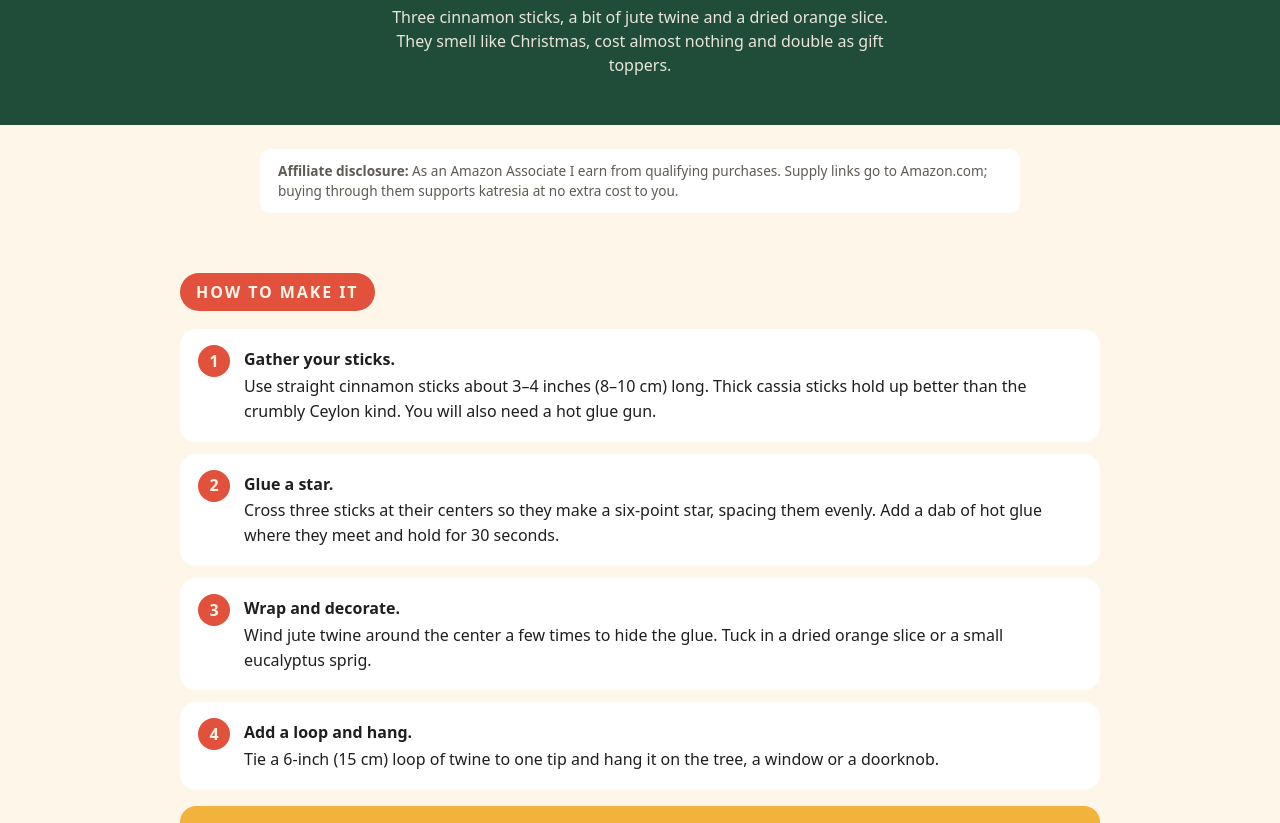
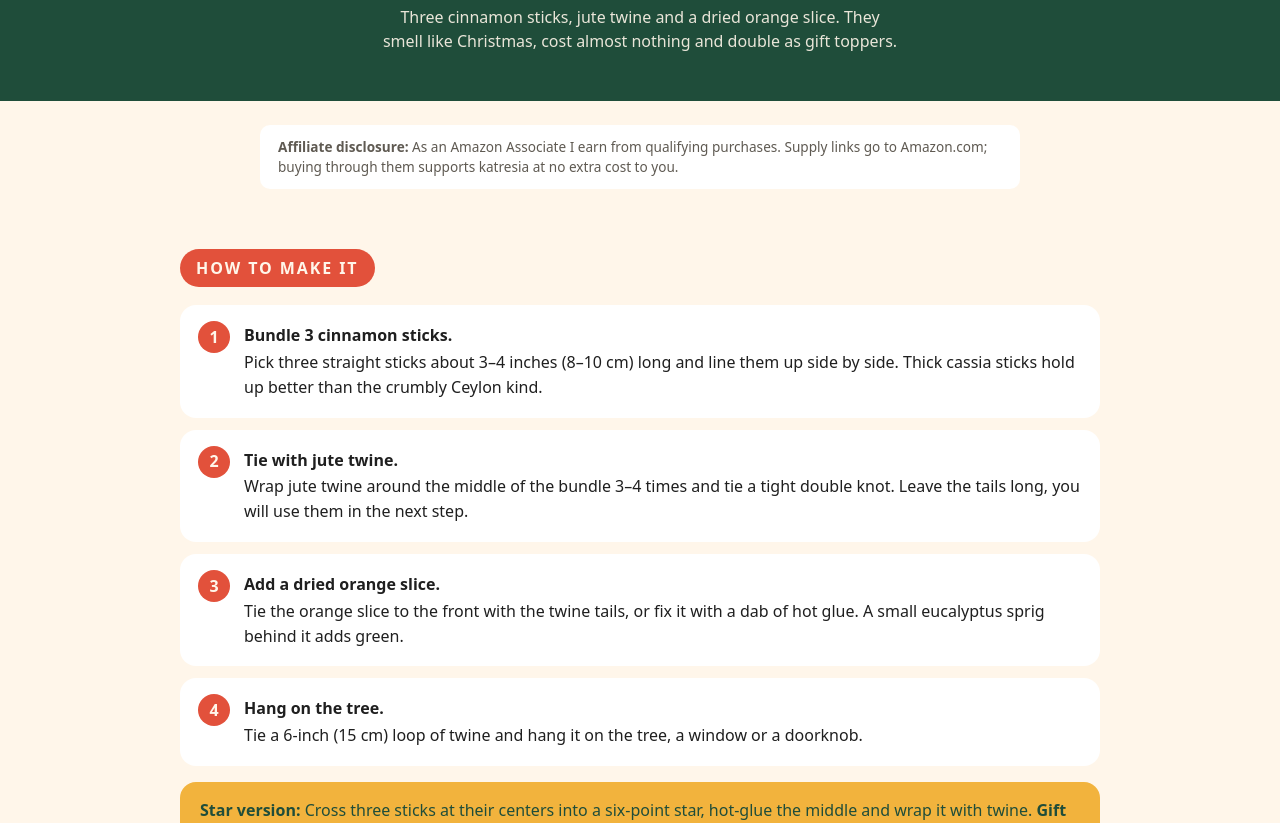
Before and after one commit to durukatre12/katresia, a plain HTML site: page cinnamon-ornaments.html in a window 1280 px wide. Shown: the part 213-1036 px from the top of the page. Drawn offline with Linux system fonts and the light colour scheme.

Commit message:
Cinnamon guide: match bundle method from pin
Co-Authored-By: Claude Opus 5.5 <noreply@anthropic.com>
Claude-Session: https://claude.ai/code/session_01XGyRk1a9NoxkHRDZcKHimm

```diff
--- a/cinnamon-ornaments.html
+++ b/cinnamon-ornaments.html
@@ -4,9 +4,9 @@
 <meta charset="utf-8">
 <meta name="viewport" content="width=device-width, initial-scale=1">
 <title>DIY Cinnamon Stick Ornaments: Full Guide + Supplies — katresia</title>
-<meta name="description" content="How to make cinnamon stick star ornaments in 4 steps, plus how to use them as natural gift toppers, with a supplies list.">
+<meta name="description" content="How to make cinnamon stick ornaments in 4 steps, plus how to use them as natural gift toppers, with a supplies list.">
 <meta property="og:title" content="DIY Cinnamon Stick Ornaments: Full Guide + Supplies — katresia">
-<meta property="og:description" content="How to make cinnamon stick star ornaments in 4 steps, plus how to use them as natural gift toppers, with a supplies list.">
+<meta property="og:description" content="How to make cinnamon stick ornaments in 4 steps, plus how to use them as natural gift toppers, with a supplies list.">
 <style>
   :root { --red:#E2513B; --green:#1F4D3A; --mustard:#F2B33D; --blue:#2D4BD8; --cream:#FFF6EA; --ink:#1f1f1f; --muted:#5f5a52; }
   * { box-sizing:border-box; }
@@ -47,7 +47,7 @@
 <header>
   <a class="brand" href="./">katresia</a>
   <h1>DIY Cinnamon Stick<br>Ornaments</h1>
-  <p>Three cinnamon sticks, a bit of jute twine and a dried orange slice. They smell like Christmas, cost almost nothing and double as gift toppers.</p>
+  <p>Three cinnamon sticks, jute twine and a dried orange slice. They smell like Christmas, cost almost nothing and double as gift toppers.</p>
 </header>
 
 <div class="disclosure">
@@ -58,12 +58,12 @@
   <section class="s-red">
     <h2>How to make it</h2>
     <ol class="steps">
-    <li><strong>Gather your sticks.</strong>Use straight cinnamon sticks about 3–4 inches (8–10 cm) long. Thick cassia sticks hold up better than the crumbly Ceylon kind. You will also need a hot glue gun.</li>
-    <li><strong>Glue a star.</strong>Cross three sticks at their centers so they make a six-point star, spacing them evenly. Add a dab of hot glue where they meet and hold for 30 seconds.</li>
-    <li><strong>Wrap and decorate.</strong>Wind jute twine around the center a few times to hide the glue. Tuck in a dried orange slice or a small eucalyptus sprig.</li>
-    <li><strong>Add a loop and hang.</strong>Tie a 6-inch (15 cm) loop of twine to one tip and hang it on the tree, a window or a doorknob.</li>
+    <li><strong>Bundle 3 cinnamon sticks.</strong>Pick three straight sticks about 3–4 inches (8–10 cm) long and line them up side by side. Thick cassia sticks hold up better than the crumbly Ceylon kind.</li>
+    <li><strong>Tie with jute twine.</strong>Wrap jute twine around the middle of the bundle 3–4 times and tie a tight double knot. Leave the tails long, you will use them in the next step.</li>
+    <li><strong>Add a dried orange slice.</strong>Tie the orange slice to the front with the twine tails, or fix it with a dab of hot glue. A small eucalyptus sprig behind it adds green.</li>
+    <li><strong>Hang on the tree.</strong>Tie a 6-inch (15 cm) loop of twine and hang it on the tree, a window or a doorknob.</li>
     </ol>
-    <div class="tip"><strong>Gift topper version:</strong> Tie a bundle of three sticks and one dried orange slice onto a kraft paper package with jute twine, then add a kraft tag. It is the easiest wrapping upgrade there is.</div>
+    <div class="tip"><strong>Star version:</strong> Cross three sticks at their centers into a six-point star, hot-glue the middle and wrap it with twine. <strong>Gift topper version:</strong> Tie a bundle of three sticks and one dried orange slice onto a kraft paper package with jute twine, then add a kraft tag. It is the easiest wrapping upgrade there is.</div>
   </section>
 
   <section class="s-green">
```
